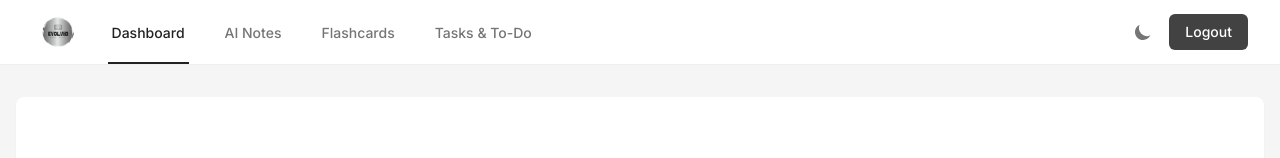
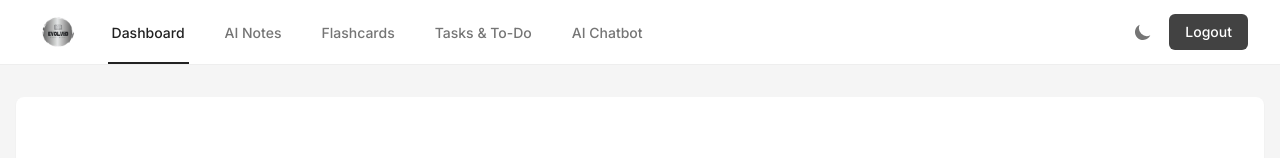
Before and after one commit to lakshmip04/EvolvEd-main, a React (Create React App) app in the folder client/: page / in a window 1280 px wide. Shown: the top 158 px of the page. Built offline with nearby package versions, Linux system fonts and the light colour scheme; no server answers; sample sign-in values are in the browser's storage.

Commit message:
Add files via upload

```diff
--- a/client/src/components/Header.jsx
+++ b/client/src/components/Header.jsx
@@ -83,6 +83,16 @@ function Header() {
                   >
                     Tasks &amp; To-Do
                   </Link>
+                  <Link
+                    to="/chatbot"
+                    className={`${
+                        window.location.pathname === '/chatbot'
+                            ? 'border-custom text-gray-900 dark:text-white'
+                            : 'border-transparent text-gray-600 dark:text-gray-400 hover:text-gray-800 dark:hover:text-gray-200'
+                    } inline-flex items-center px-1 pt-1 border-b-2 text-sm font-medium`}
+                  >
+                    AI Chatbot
+                  </Link>
                   {/* <Link
                     to="/pdfstudy"
                     className={`${
```
